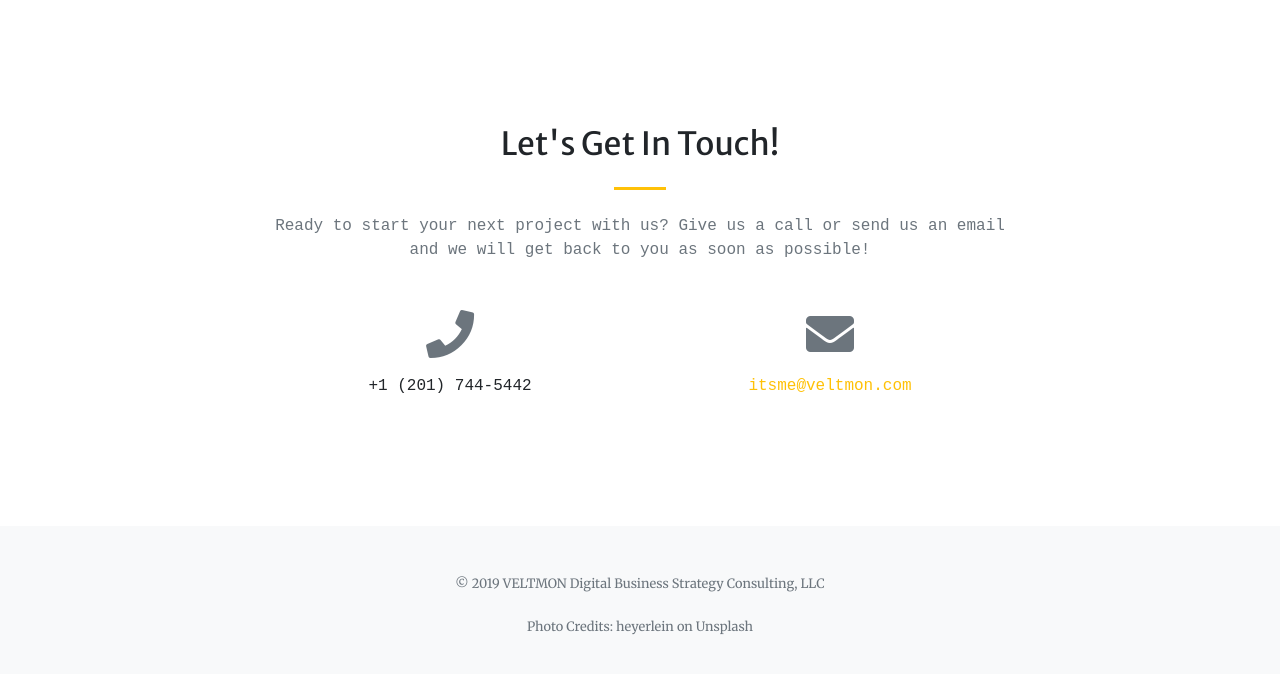
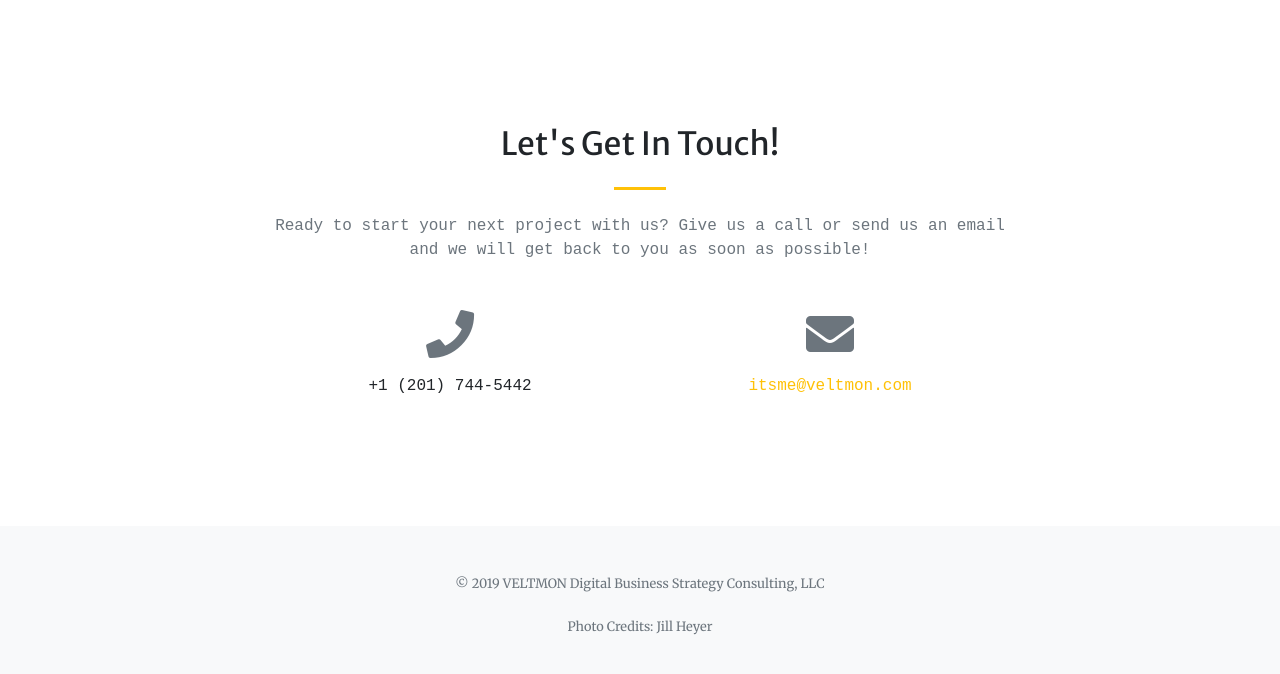
Before and after one commit to mlveltri/perspectives.veltmon.github.io, a website with bundled scripts: page index.html in a window 1280 px wide. Shown: the part 2795-3469 px from the top of the page. Built offline with nearby package versions, Linux system fonts and the light colour scheme; a web font is replaced by a local one.

Commit message:
update credits

```diff
--- a/index.html
+++ b/index.html
@@ -303,7 +303,7 @@
     <div class="container">
       <div class="small text-center text-muted"> &copy; 2019 VELTMON Digital Business Strategy Consulting, LLC</div>
       <br>
-      <div class="small text-center text-muted">Photo Credits: heyerlein on Unsplash</div>
+      <div class="small text-center text-muted">Photo Credits: Jill Heyer</div>
     </div>
   </footer>
 
```
